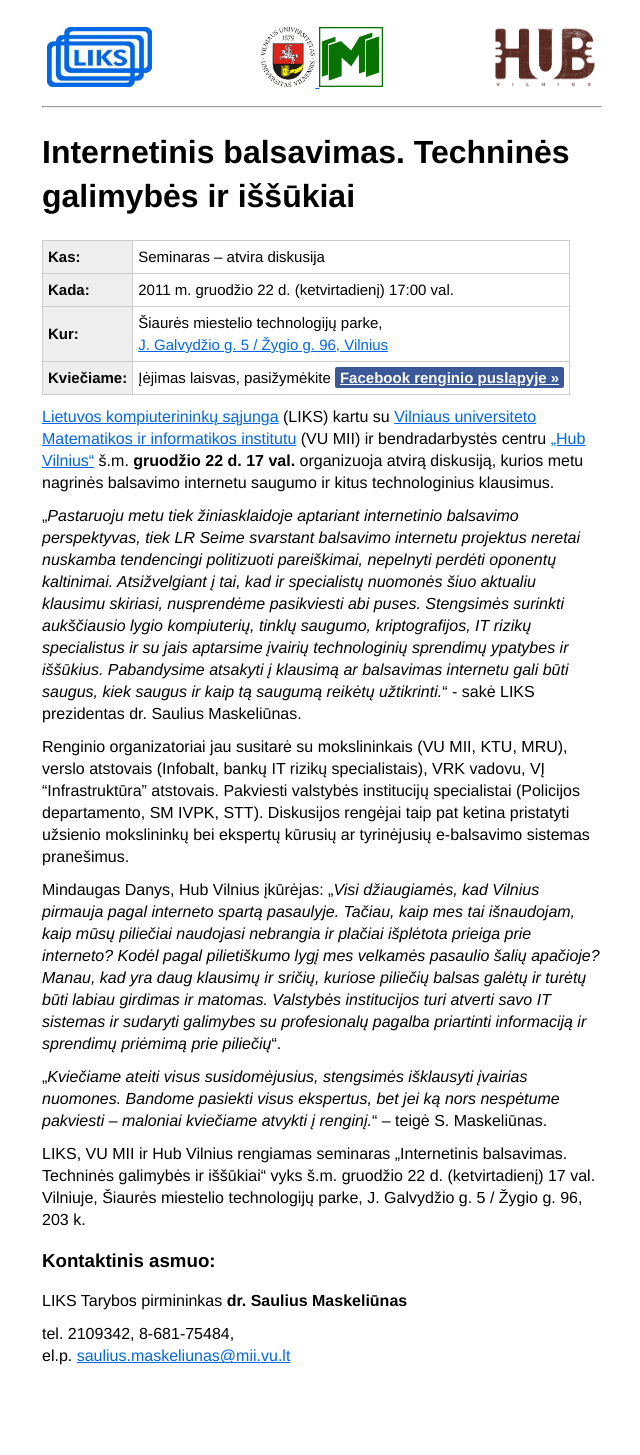
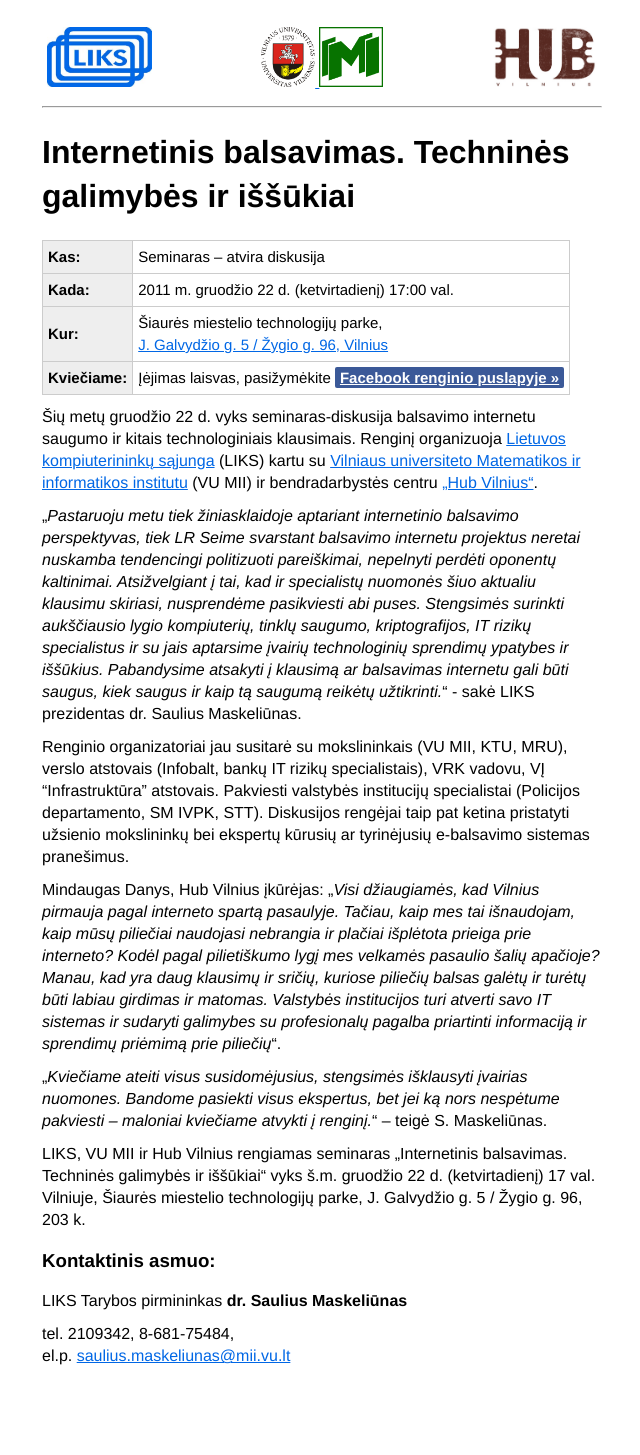
Before and after one commit to emilis/ebalsavimas.liks.lt, a Jekyll site: the page built from index.md, in a window 1280 px wide. Shown: the whole page, without its empty margins (318-958 px from the left). Built offline with Jekyll 4.4.1, drawn with Linux system fonts in a browser that asks for light colours.

Commit message:
Restructured first text paragraph.

```diff
--- a/index.md
+++ b/index.md
@@ -11,7 +11,7 @@ layout: main
 <tr><td>Kviečiame:</td><td>Įėjimas laisvas, pasižymėkite <a href="https://www.facebook.com/events/230749130332297/" class="important">Facebook renginio puslapyje &raquo;</a></td></tr>
 </tbody></table>
 
-[Lietuvos kompiuterininkų sąjunga](http://www.liks.lt/) (LIKS) kartu su [Vilniaus universiteto Matematikos ir informatikos institutu](http://www.mii.vu.lt/) (VU MII) ir bendradarbystės centru [„Hub Vilnius“](http://www.hubvilnius.lt/) š.m. <b>gruodžio 22 d. 17 val.</b> organizuoja atvirą diskusiją, kurios metu nagrinės balsavimo internetu saugumo ir kitus technologinius klausimus.
+Šių metų gruodžio 22 d. vyks seminaras-diskusija balsavimo internetu saugumo ir kitais technologiniais klausimais. Renginį organizuoja [Lietuvos kompiuterininkų sąjunga](http://www.liks.lt/) (LIKS) kartu su [Vilniaus universiteto Matematikos ir informatikos institutu](http://www.mii.vu.lt/) (VU MII) ir bendradarbystės centru [„Hub Vilnius“](http://www.hubvilnius.lt/).
 
 „<em>Pastaruoju metu tiek žiniasklaidoje aptariant internetinio balsavimo perspektyvas, tiek LR Seime svarstant balsavimo internetu projektus neretai nuskamba tendencingi politizuoti pareiškimai, nepelnyti perdėti oponentų kaltinimai. Atsižvelgiant į tai, kad ir specialistų nuomonės šiuo aktualiu klausimu skiriasi, nusprendėme pasikviesti abi puses. Stengsimės surinkti aukščiausio lygio kompiuterių, tinklų saugumo, kriptografijos, IT rizikų specialistus ir su jais aptarsime įvairių technologinių sprendimų ypatybes ir iššūkius. Pabandysime atsakyti į klausimą ar balsavimas internetu gali būti saugus, kiek saugus ir kaip tą saugumą reikėtų užtikrinti.</em>“ - sakė LIKS prezidentas dr. Saulius Maskeliūnas.
 
```
